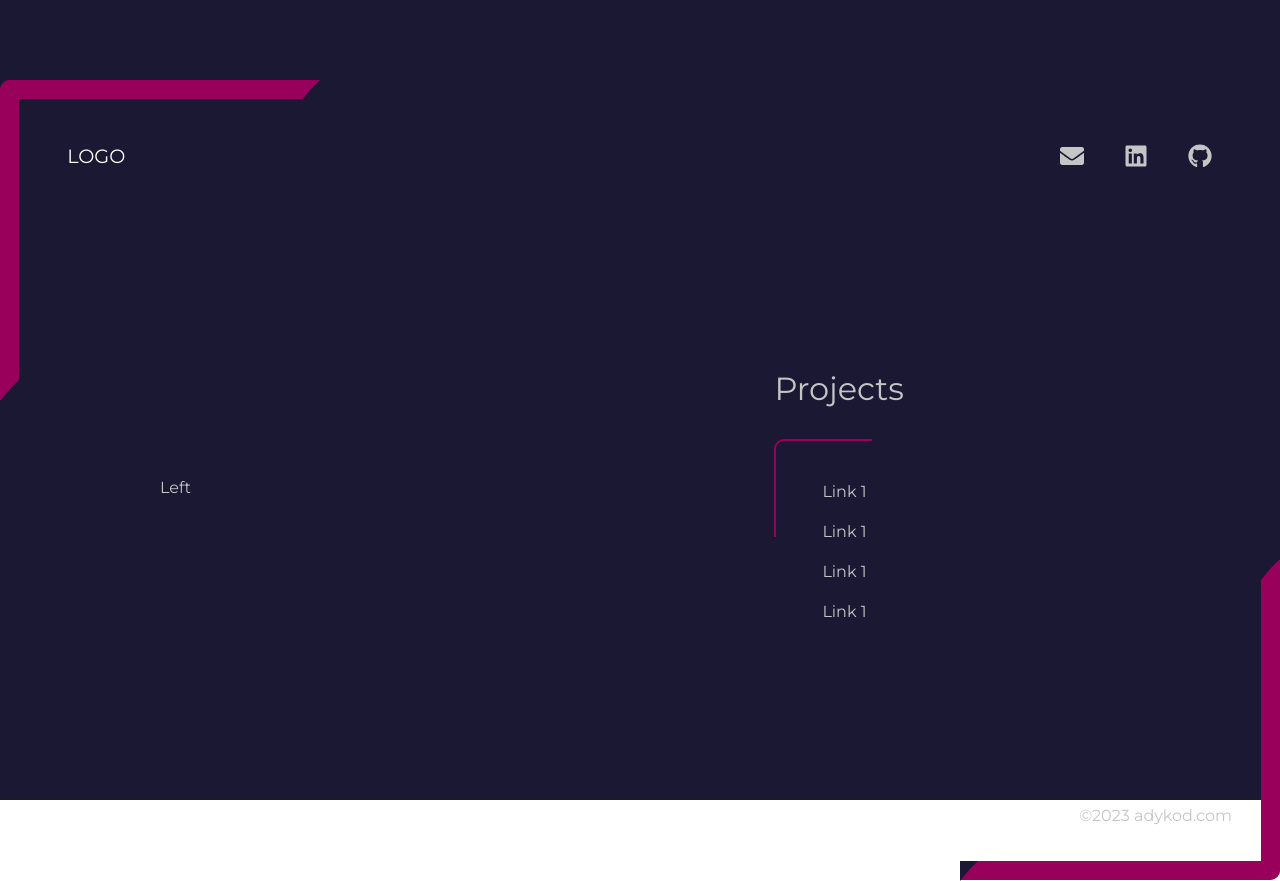
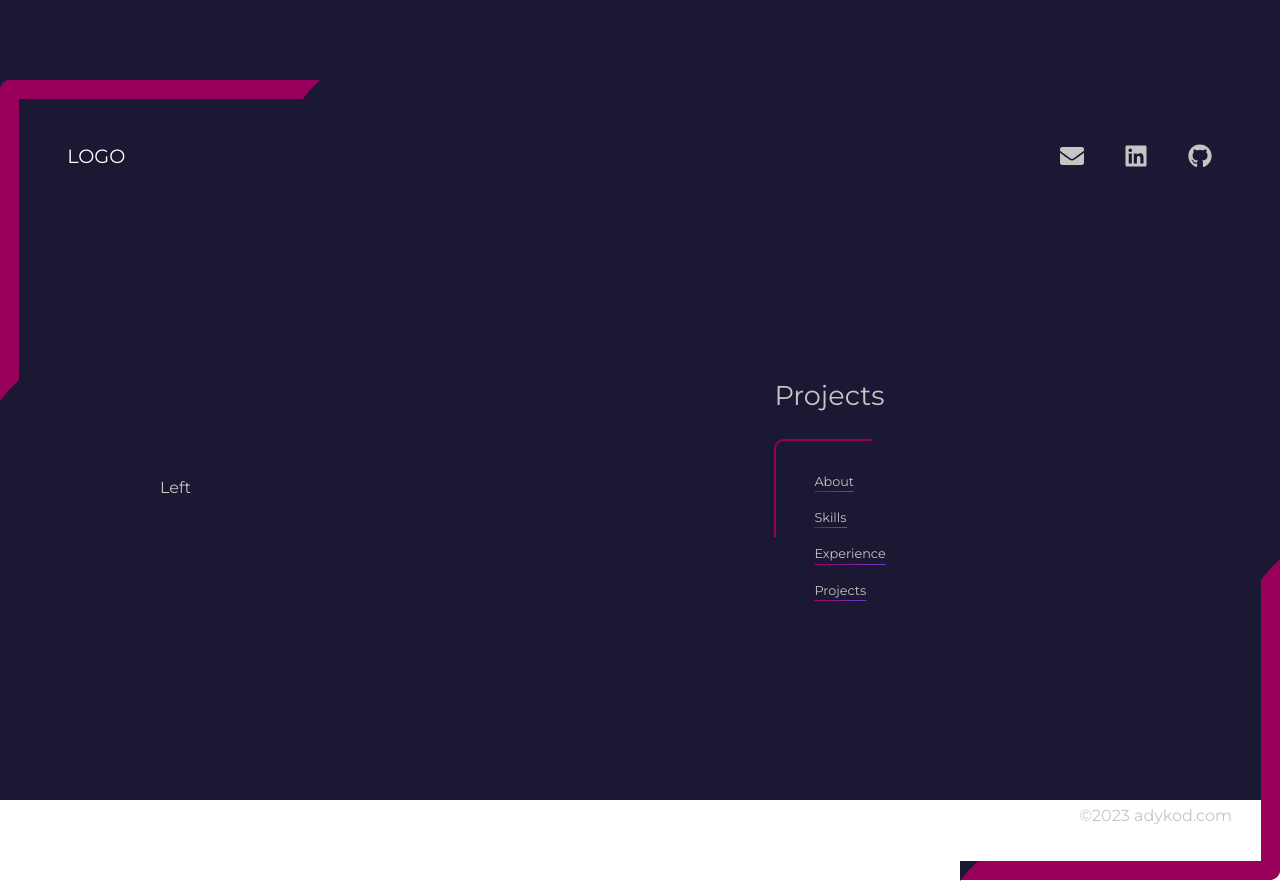
Before and after one commit to adnan725/portfolio, a React (Vite) app: page / in a window 1280 px wide. Built offline with nearby package versions, Linux system fonts and the light colour scheme.

Commit message:
styles navigation links

```diff
--- a/src/components/Content/Content.module.scss
+++ b/src/components/Content/Content.module.scss
@@ -32,17 +32,53 @@
     }
 
     .projectsHeading {
-      font-size: 2rem;
+      font-size: 1.7rem;
       position: absolute;
-      top: 28%;
+      top: 30%;
     }
 
     .links {
       top: 40%;
       gap: 1rem;
-      padding: 3rem;
+      padding: 2.5rem;
       position: absolute;
       @include flex(column, flex-start, center);
+
+      .borderGredient {
+        border: 2px solid;
+        border-width: 1px;
+        border-image-slice: 1;
+      }
+
+      .borderColor {
+        border-image-source: linear-gradient(
+          to left,
+          $color-primary-light,
+          $color-secondary
+        );
+
+        &:hover {
+          border-image-source: linear-gradient(
+            to left,
+            $color-secondary,
+            $color-primary-light
+          );
+        }
+      }
+
+      .link {
+        cursor: pointer;
+        border-left: 0;
+        border-right: 0;
+        border-top: 0;
+        font-size: 0.8rem;
+        transition: all 300ms ease-in-out;
+
+        &:hover {
+          color: $color-white;
+          letter-spacing: 1px;
+        }
+      }
     }
   }
 }
--- a/src/components/Content/index.tsx
+++ b/src/components/Content/index.tsx
@@ -9,10 +9,30 @@ const Content = (props: Props) => {
       <div className={styles.linksWrapper}>
         <p className={styles.projectsHeading}>Projects</p>
         <div className={styles.links}>
-          <p>Link 1</p>
-          <p>Link 1</p>
-          <p>Link 1</p>
-          <p>Link 1</p>
+          <p
+            className={`${styles.link} ${styles.borderGredient}
+            ${styles.borderColor}`}
+          >
+            About
+          </p>
+          <p
+            className={`${styles.link} ${styles.borderGredient}
+            ${styles.borderColor}`}
+          >
+            Skills
+          </p>
+          <p
+            className={`${styles.link} ${styles.borderGredient}
+            ${styles.borderColor}`}
+          >
+            Experience
+          </p>
+          <p
+            className={`${styles.link} ${styles.borderGredient}
+            ${styles.borderColor}`}
+          >
+            Projects
+          </p>
         </div>
       </div>
     </div>
--- a/src/styles/_variables.scss
+++ b/src/styles/_variables.scss
@@ -1,6 +1,7 @@
 //Colors
 
 $color-primary: #1b1834;
+$color-primary-light: #743ad5;
 
 $color-secondary: #99005b;
 
```
